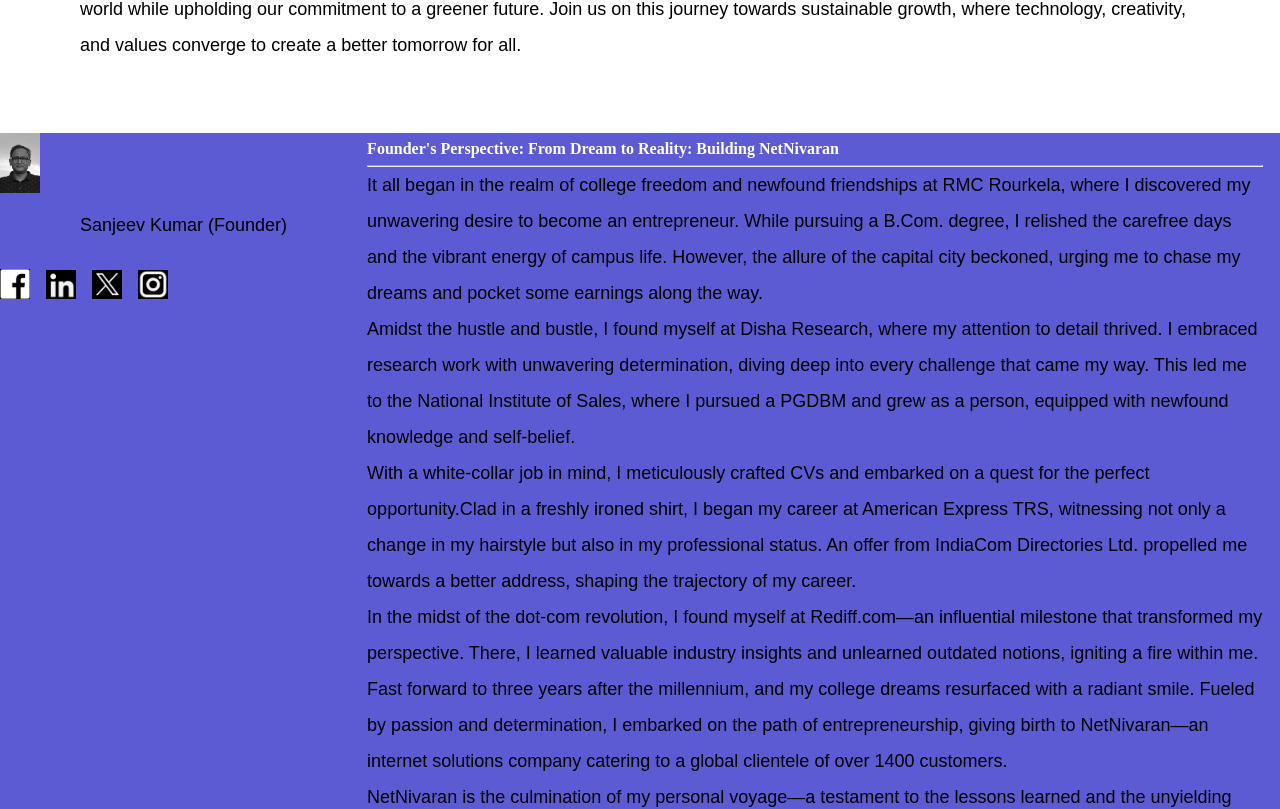
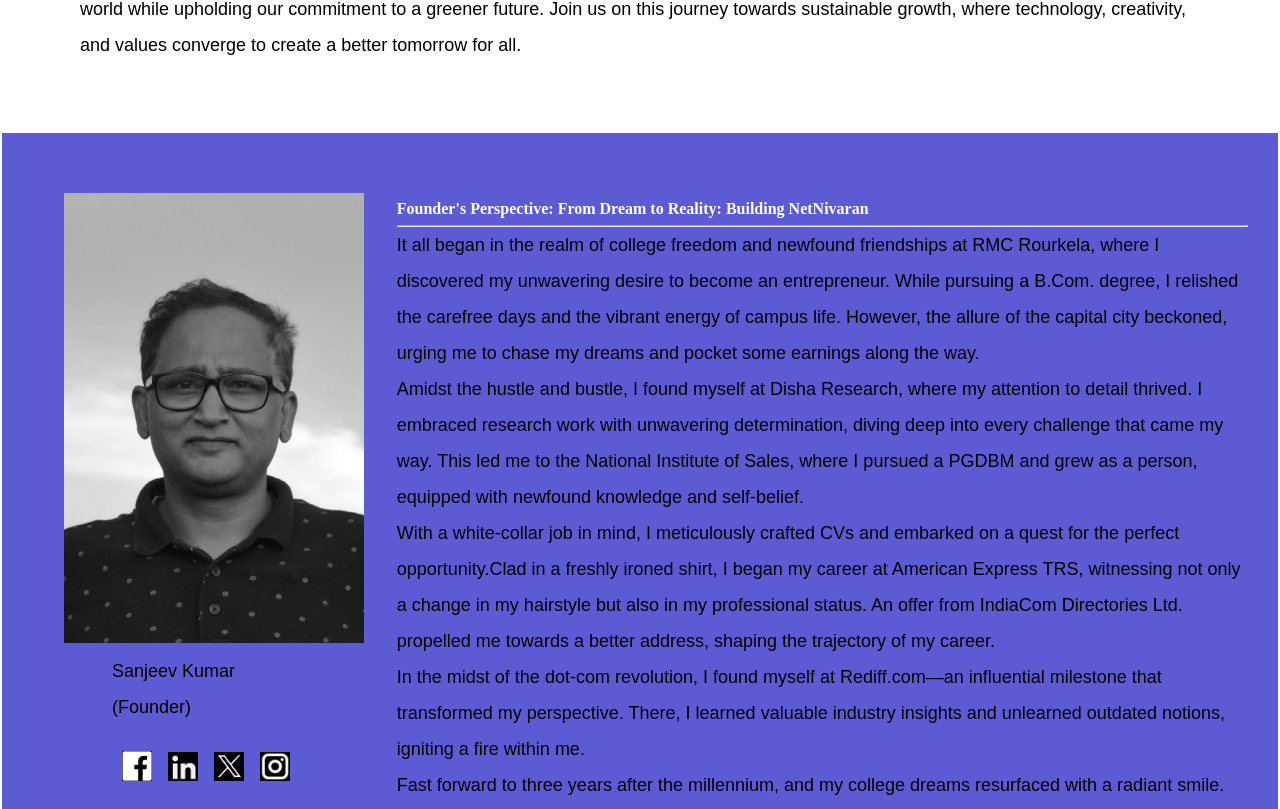
Before and after one commit to Mr-Rohit-Mishra/netnivaran, a React (Create React App) app: page /About in a window 1280 px wide. Shown: the part 1473-2282 px from the top of the page. Built offline with nearby package versions, Linux system fonts and the light colour scheme.

Commit message:
all images are now showing

```diff
--- a/src/components/About.js
+++ b/src/components/About.js
@@ -24,15 +24,15 @@
 
           <p>At Netnivaran, we are more than just a digital services agency.We are catalysts for transformation, embracing the challenges of the digital world while upholding our commitment to a greener future. Join us on this journey towards sustainable growth, where technology, creativity, and values converge to create a better tomorrow for all.</p>
           <div className="foundersection">
-            <div className="founderimage">
-              <img src="sanjeev.jpeg" alt="founderimage" style={{height:'60px' , width: '40px'}}/>
+            <div className="founder">
+              <img id="founderimg" src={process.env.PUBLIC_URL + '/sanjeev.jpeg'} alt="founderimage" />
 
               <p>Sanjeev Kumar (Founder)</p>
               <div className="Social-links">
-                <a href="/"><img id="social-logo" src="fblogo.png" alt="Facebook"/></a>
-                <a href="/"><img id="social-logo" src="linkedinlogo.png" alt="Linkedin"/></a>
-                <a href="/"><img id="social-logo" src="twitterlogo.png" alt="Twitter"/></a>
-                <a href="/"><img id="social-logo" src="instagramlogo.jpg" alt="Instagram"/></a>
+                <a href="/"><img id="social-logo" src={process.env.PUBLIC_URL + '/fblogo.png'} alt="Facebook"/></a>
+                <a href="/"><img id="social-logo" src={process.env.PUBLIC_URL + '/linkedinlogo.png'} alt="Linkedin"/></a>
+                <a href="/"><img id="social-logo" src={process.env.PUBLIC_URL + '/twitterlogo.png'} alt="Twitter"/></a>
+                <a href="/"><img id="social-logo" src={process.env.PUBLIC_URL + '/instagramlogo.jpg'} alt="Instagram"/></a>
               </div>
             </div>
             <div className="founderthought">
--- a/src/components/Footer.js
+++ b/src/components/Footer.js
@@ -1,4 +1,5 @@
 import React, { Component } from 'react'
+import{NavLink}from "react-router-dom";
 
 export default class Footer extends Component {
   render() {
@@ -10,14 +11,14 @@
 
                 </div>
                 <ul className="footerul">
-                    <li><img src="netnivaranlogo.png" alt="footerlogo"/></li>
+                    <li><NavLink to="/" className="active"><img src={process.env.PUBLIC_URL + '/netnivaranlogo.png'} alt="footerlogo"/></NavLink></li>
                     <iframe title="map" src="https://www.google.com/maps/embed?pb=!1m14!1m8!1m3!1d14015.490548692067!2d77.25875!3d28.573587!3m2!1i1024!2i768!4f13.1!3m3!1m2!1s0x390ce3a390ca70ff%3A0x4bb87d93a08386ee!2sNetNivaran%20Internet%20Services%20Pvt%20Ltd!5e0!3m2!1sen!2sin!4v1702897752662!5m2!1sen!2sin"  allowFullScreen="" loading="lazy" referrerPolicy="no-referrer-when-downgrade"></iframe>
                     <li><p>101 2nd Floor, Kundan Kutir, <br/>Ashram Chowk, New Delhi, <br/>Delhi 110014</p></li>
                     <div className="Social-links">
-                        <a href="/"><img id="social-logo" src="fblogo.png" alt="Facebook"/></a>
-                        <a href="/"><img id="social-logo" src="linkedinlogo.png" alt="Linkedin"/></a>
-                        <a href="/"><img id="social-logo" src="twitterlogo.png" alt="Twitter"/></a>
-                        <a href="/"><img id="social-logo" src="instagramlogo.jpg" alt="Instagram"/></a>
+                        <NavLink to="/"><img id="social-logo" src={process.env.PUBLIC_URL + '/fblogo.png'} alt="Facebook"/></NavLink>
+                        <NavLink to="/"><img id="social-logo" src={process.env.PUBLIC_URL + '/linkedinlogo.png'} alt="Linkedin"/></NavLink>
+                        <NavLink to="/"><img id="social-logo" src={process.env.PUBLIC_URL + '/twitterlogo.png'} alt="Twitter"/></NavLink>
+                        <NavLink to="/"><img id="social-logo" src={process.env.PUBLIC_URL + '/instagramlogo.jpg'} alt="Instagram"/></NavLink>
                     </div>
                 </ul>
 
--- a/src/components/Header.js
+++ b/src/components/Header.js
@@ -10,7 +10,7 @@
 
       <>
       <div className="navbar">
-        <img src="netnivaranlogo.png" alt="logo" className="mainlogo"/>
+        <NavLink to="/" className="active"><img src={process.env.PUBLIC_URL + '/netnivaranlogo.png'} alt="logo" className="mainlogo"/></NavLink>
         <ul id="navul">
           <li><NavLink to="/" className="active">Home</NavLink></li>
           <li><NavLink to="/About">US</NavLink></li>
@@ -59,7 +59,6 @@
               <li>Testimonials</li>
             </ul>
           </li>
-          <li><NavLink to="/">CO<sub>2</sub> Calculator</NavLink></li>
           <li><NavLink to="/"><button type="button" className="contactus">Contact Us</button></NavLink></li>
           <img src="bar.png" alt="images" id="remove"/>
         </ul>
--- a/src/index.css
+++ b/src/index.css
@@ -459,22 +459,29 @@
 
 
 .foundersection{
-  width:100%;
-  margin-top:60px;
-  margin-bottom:60px;
+  width:95%;
+  margin:60px auto;
+  padding: 60px 30px;
   display:flex;
   background-color: #5d5bd4;
 }
 
-.foundersection image{
+.foundersection .founder{
   display:flex;
+  align-items: center;
   flex-direction: column;
-  width:30%;
+  width:30vw;
 }
+
+.foundersection .founder #founderimg{
+  height:450px;
+  width:300px;
+}
+
 .foundersection .founderthought{
   display:flex;
   flex-direction: column;
-  width:70%;
+  width:70vw;
 }
 
 .foundersection .founderthought p{
```
Also changed, not shown: src/components/Main.js (+13 -13 lines).
